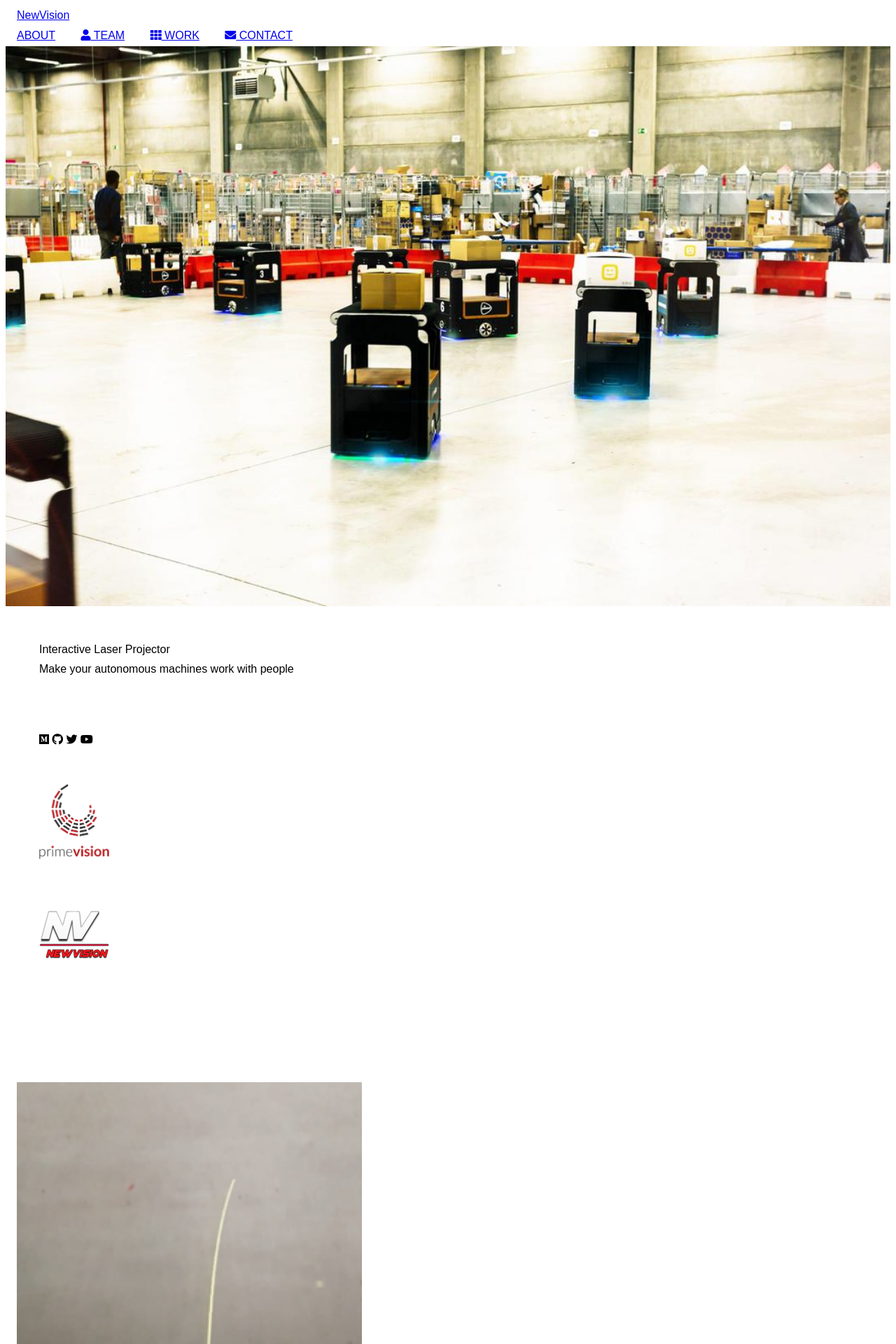
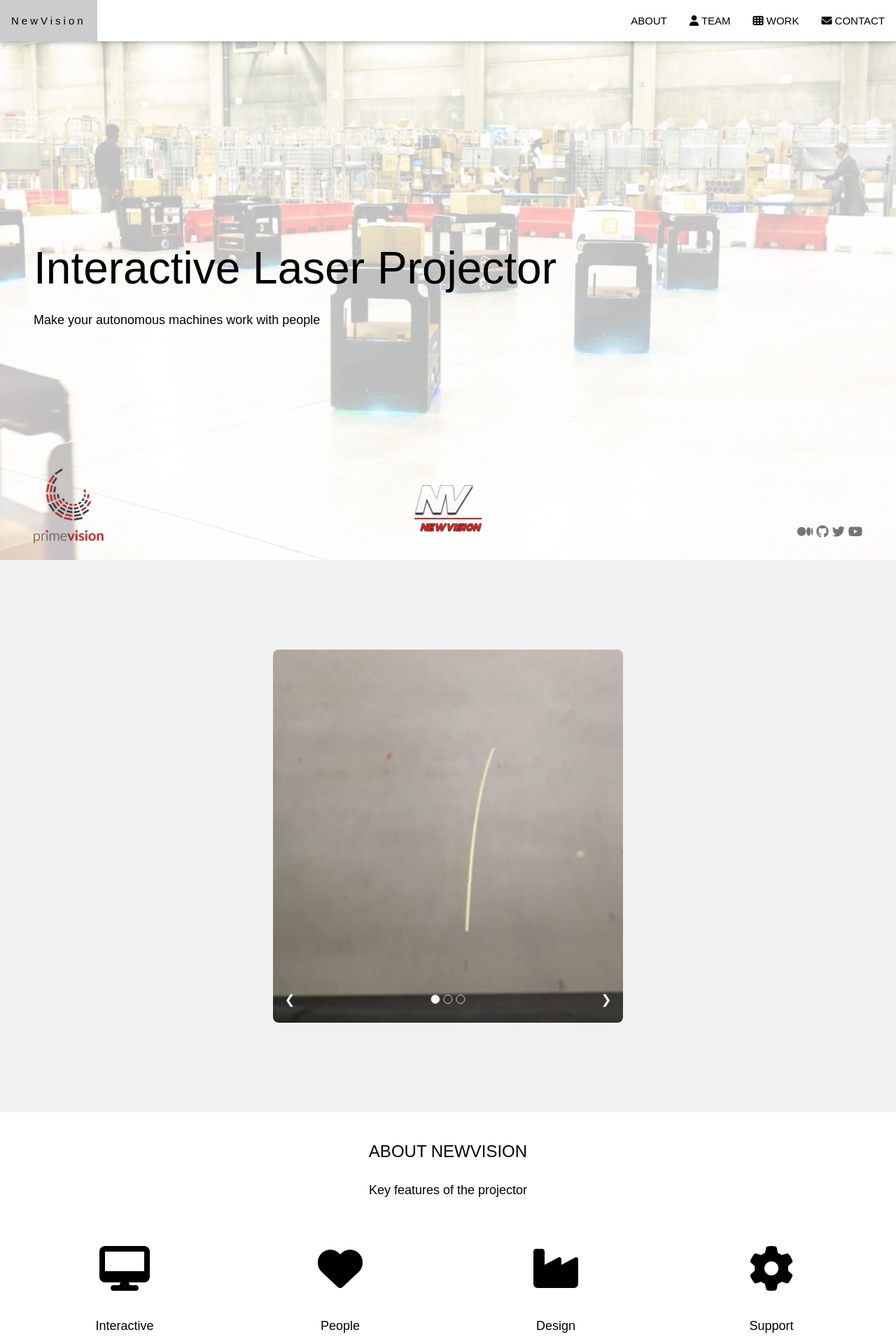
Before and after one commit to TimoThans33/cx-newvision, a Flask app: page / in a window 1280 px wide. Shown: the top 1920 px of the page at 70% size. Run offline with Flask 2, Linux system fonts and the light colour scheme; some libraries are stand-ins or nearby versions.

Commit message:
Set icon and image

```diff
--- a/app/templates/template.html
+++ b/app/templates/template.html
@@ -4,8 +4,8 @@
     <title>NewVision</title>
     <meta charset="UTF-8">
     <meta name="viewport" content="width=device-width, initial-scale=1.0">
-    <link rel="stylesheet" href="/static/css/w3css/w3.css">
-    <link rel="stylesheet" href="/static/css/fontawesome-free-5.15.2-web/css/all.css">
+    <link rel="stylesheet" href="https://www.w3schools.com/w3css/4/w3.css">
+    <link href="//netdna.bootstrapcdn.com/font-awesome/3.2.1/css/font-awesome.css" rel="stylesheet">
     <link rel="stylesheet" href="/static/css/homepage.css">
     <script type="text/javascript" src="{{ url_for('static', filename = 'js/slideshow.js') }}"></script>
   </head>
```
Also changed, not shown: app/static/media/Logo-no-Background.ico, app/static/media/Logo-no-Background.png.
